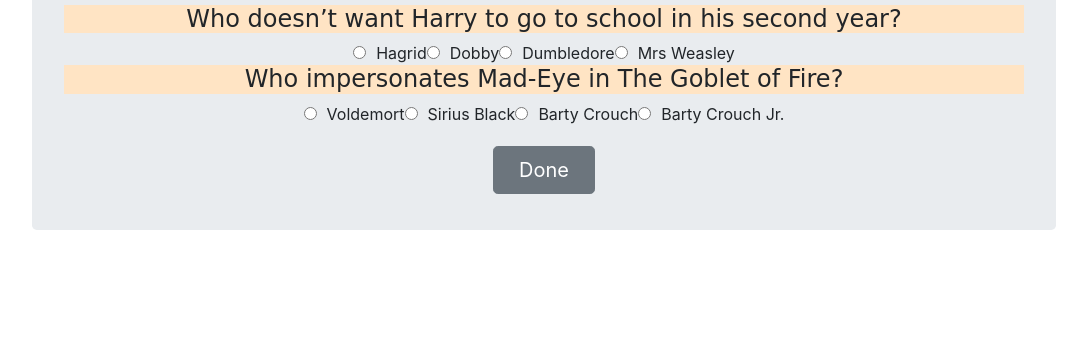
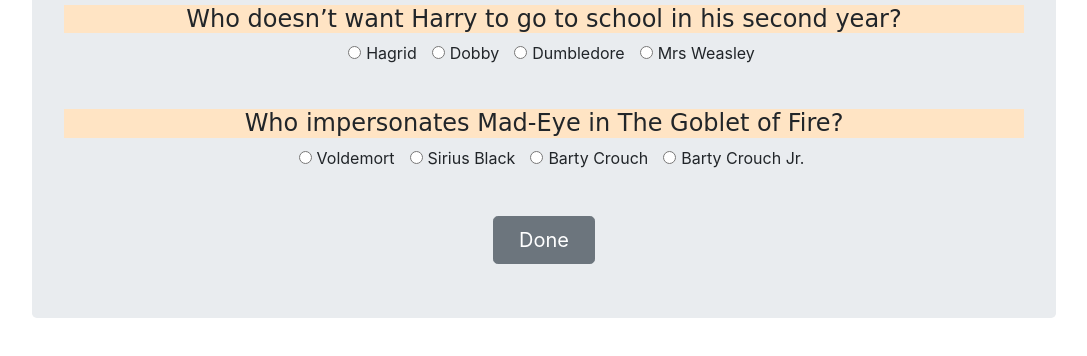
Before and after one commit to gistewart/Trivia-game, a plain HTML site: page index.html in a window 1280 px wide. Both pictures are taken after a click on the button "Start". Shown: the part 252-608 px from the top of the page, without its empty margins (96-1183 px from the left). Drawn offline with nearby package versions, Linux system fonts and the light colour scheme; a web font is replaced by a local one.

Commit message:
adds fix to radio input spacing

```diff
--- a/assets/css/style.css
+++ b/assets/css/style.css
@@ -27,10 +27,10 @@ h4 {
 }
 
 .done {
-  margin-top: 15px;
+  margin-top: -40px;
   padding-left: 25px;
   padding-right: 25px;
-  margin-bottom: -45px;
+  margin-bottom: -65px;
 }
 
 #timer {
@@ -43,7 +43,9 @@ h4 {
 }
 
 input[type="radio"] {
-  margin-right: 10px;
+  margin-left: 15px;
+  margin-right: 5px;
+  margin-bottom: 50px;
 }
 
 label {
```
